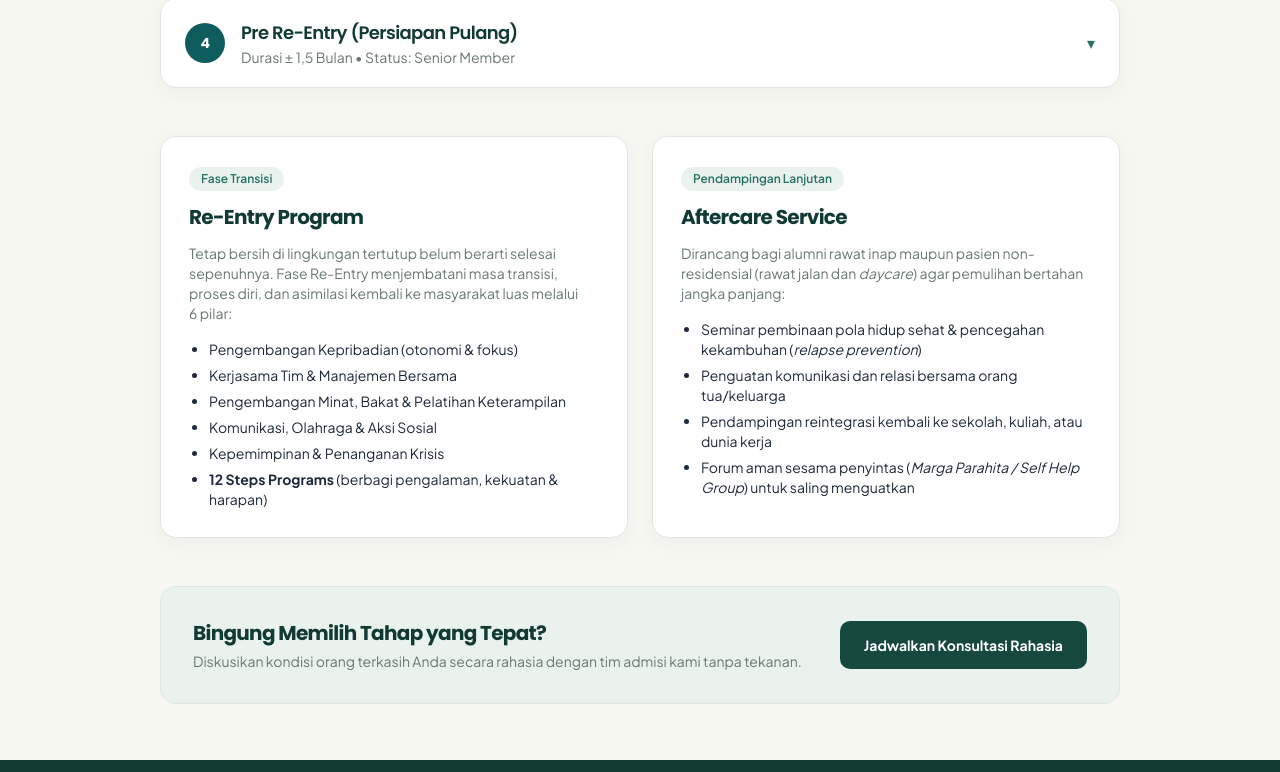
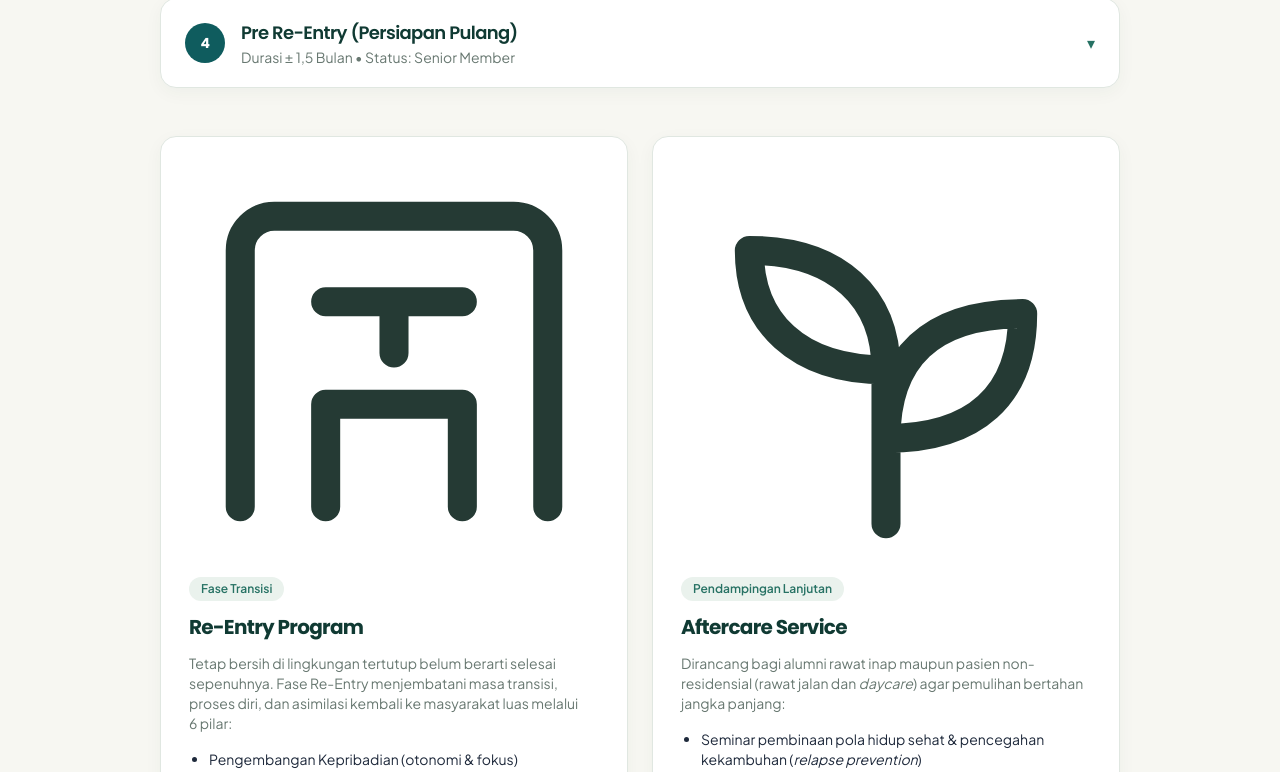
Before and after one commit to dhanibaskhara/Yayasan-Kasih-Mulia, a plain HTML site: page website/program.html in a window 1280 px wide. Shown: the part 1578-2350 px from the top of the page. Drawn offline with nearby package versions, Linux system fonts and the light colour scheme.

Commit message:
Add icons to re-entry and aftercare cards

```diff
--- a/website/program.html
+++ b/website/program.html
@@ -145,6 +145,7 @@
       <!-- Re-Entry & Aftercare -->
       <div class="grid md:grid-cols-2 gap-6 mt-12">
         <article class="bg-white rounded-2xl border border-[#D8E2E2] p-7">
+          <span class="ykm-card-icon" aria-hidden="true"><svg viewBox="0 0 24 24" fill="none" stroke="currentColor" stroke-width="1.7" stroke-linecap="round" stroke-linejoin="round"><path d="M3 20V5a2 2 0 0 1 2-2h14a2 2 0 0 1 2 2v15"/><path d="M8 20v-6h8v6M8 8h8M12 8v3"/></svg></span>
           <span class="inline-block px-3 py-1 rounded-full bg-[#EDF6F6] text-[#0F5C5E] text-xs font-semibold mb-3">Fase Transisi</span>
           <h2 class="font-heading font-bold text-xl text-[#0A3D3F] mb-3">Re-Entry Program</h2>
           <p class="text-sm text-[#475569] mb-4">
@@ -161,6 +162,7 @@
         </article>
 
         <article class="bg-white rounded-2xl border border-[#D8E2E2] p-7">
+          <span class="ykm-card-icon" aria-hidden="true"><svg viewBox="0 0 24 24" fill="none" stroke="currentColor" stroke-width="1.7" stroke-linecap="round" stroke-linejoin="round"><path d="M12 21v-9M12 12c-5.2 0-8-2.8-8-7 5.2 0 8 2.8 8 7ZM12 16c0-4.7 2.6-7.3 8-7.3 0 4.8-2.8 7.3-8 7.3Z"/></svg></span>
           <span class="inline-block px-3 py-1 rounded-full bg-[#EDF6F6] text-[#0F5C5E] text-xs font-semibold mb-3">Pendampingan Lanjutan</span>
           <h2 class="font-heading font-bold text-xl text-[#0A3D3F] mb-3">Aftercare Service</h2>
           <p class="text-sm text-[#475569] mb-4">
```
